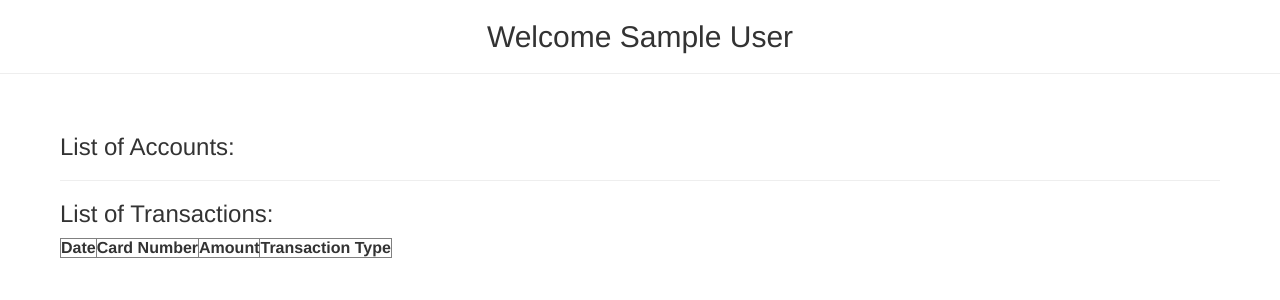
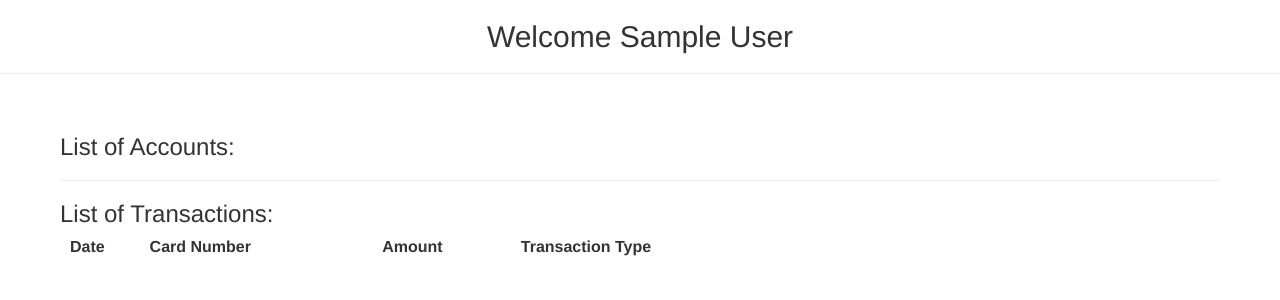
Before and after one commit to JeffreyLi16/COMP-353, a PHP site: page /homePage.php in a window 1280 px wide. Shown: the part 52-352 px from the top of the page. Run offline with PHP 8.4, Linux system fonts and the light colour scheme; the visitor is signed in with stand-in values (Sample User, id 1); data that the repository does not hold is empty.

Commit message:
css table

```diff
--- a/App/homePage.php
+++ b/App/homePage.php
@@ -84,7 +84,7 @@
 
       ?>
 
-<table border = 1px>
+  <table style=" background-repeat:no-repeat; width:750px; margin:10;" >
                 <tr>
                     <th>Date</th>
                     <th>Card Number</th>
```
